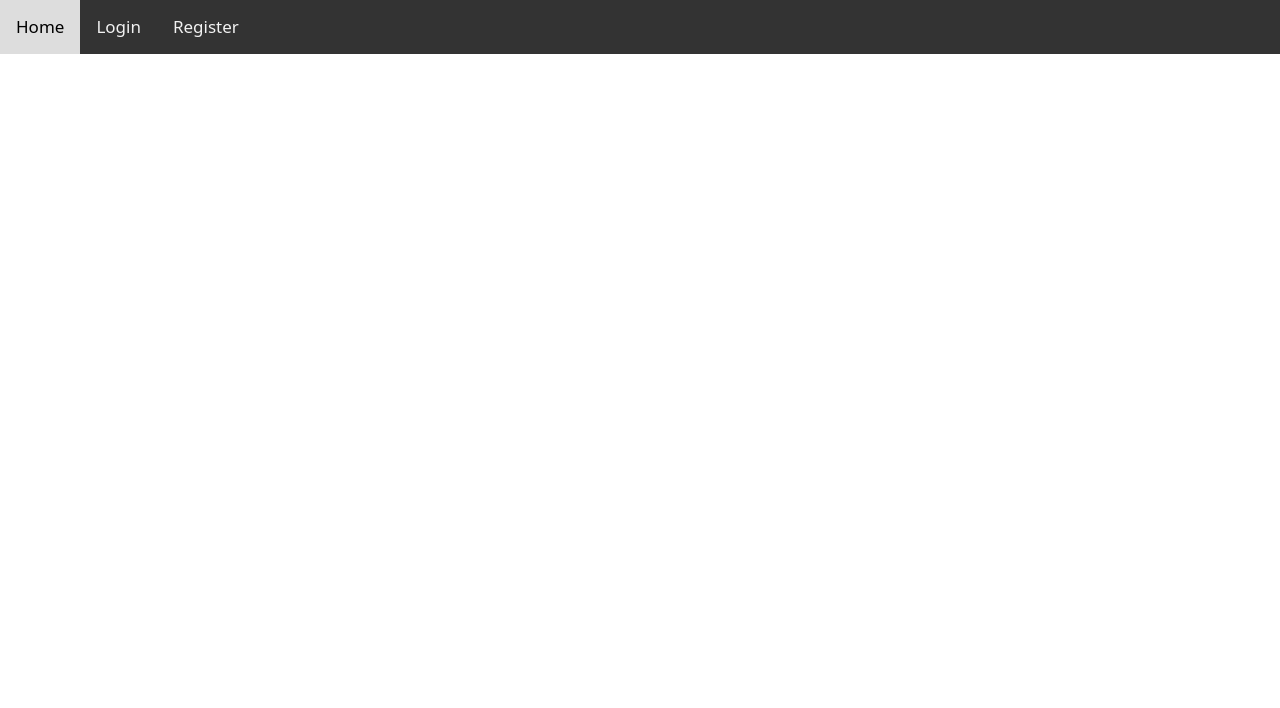
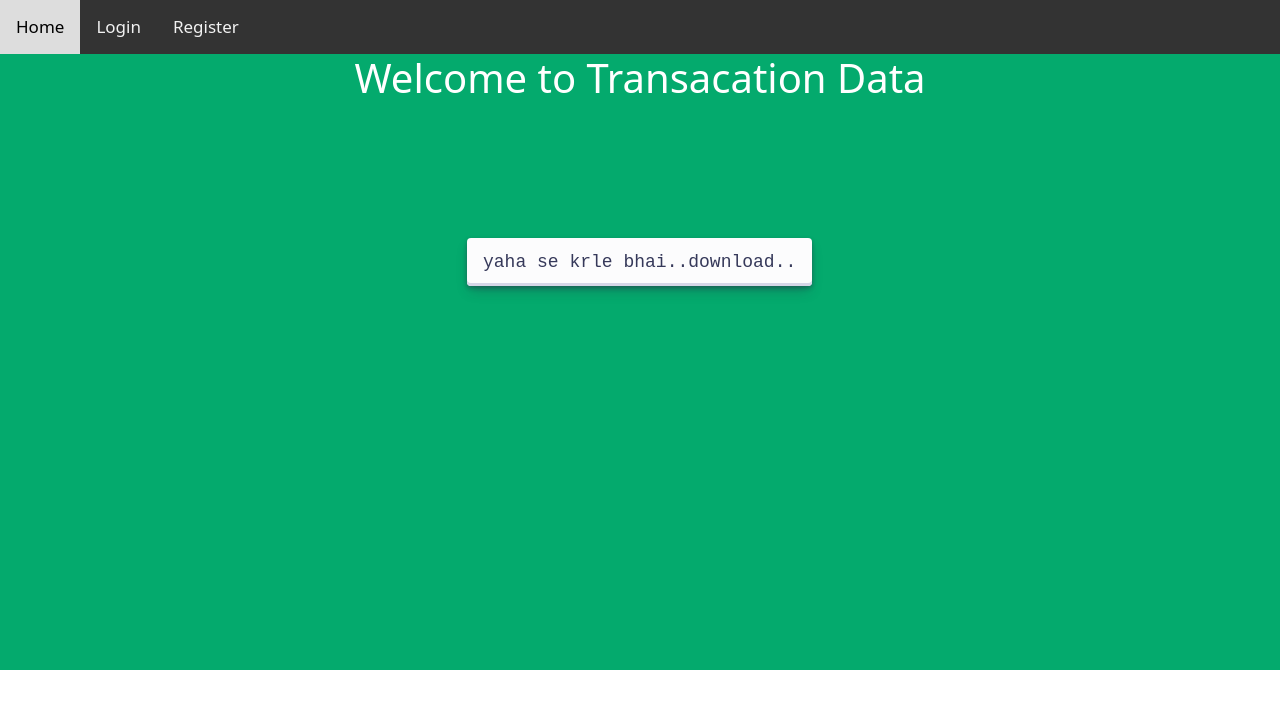
Before and after one commit to Tuneinfaisal/Account-app, a React (Create React App) app: page /TranPage in a window 1280 px wide. Shown: the top 708 px of the page. Built offline with nearby package versions, Linux system fonts and the light colour scheme.

Commit message:
Added Export to CSV file option by asif
Added some demo data to test the csv file running and getting stored in our local sytems..!
Created a Transaction Hub Page where data gets displayed from another part.

```diff
--- a/package.json
+++ b/package.json
@@ -8,6 +8,7 @@
     "@testing-library/user-event": "^13.5.0",
     "bootstrap": "^5.1.3",
     "react": "^17.0.2",
+    "react-csv": "^2.2.1",
     "react-dom": "^17.0.2",
     "react-router-dom": "^5.2.0",
     "react-scripts": "5.0.0",
--- a/src/App.js
+++ b/src/App.js
@@ -4,6 +4,7 @@ import { Switch,Route,Redirect } from "react-router-dom";
 import Home from "./Home";
 import Login from "./Login";
 import Register from "./Register"
+import TranPage from "./TranPage"
 
 export default () => {
     // const [token, setToken] = useState();
@@ -24,6 +25,9 @@ export default () => {
                 <Route exact path="/Register">
                     <Register/>
                 </Route>
+                <Route exact path="/TranPage">
+                    <TranPage/>
+                </Route>
 
             </Switch>
         </div>
--- a/src/Home.js
+++ b/src/Home.js
@@ -7,12 +7,10 @@ export default function home () {
             <h1>Welcome to Dashboard</h1>
         </div><div className="btns">
                 <button class="button-30" onClick={popMsg}>Passbook</button><br /><br />
-                {/* <button class="button-30" onClick={popTrans}>transaction</button> */}
             </div></><div>
-            <Link to="/Login" className="button-17">Login out</Link>
+                <Link to="/TranPage" className="button-30"> Transaction Page </Link>
+            <Link to="/Login" className="button-17">Log out</Link>
             <br/>
-
-
             </div></>
     )
     function popMsg()  {
--- a/src/Menu.css
+++ b/src/Menu.css
@@ -184,3 +184,19 @@
 .button-17:disabled {
   box-shadow: rgba(60, 64, 67, .3) 0 1px 3px 0, rgba(60, 64, 67, .15) 0 4px 8px 3px;
 }
+#root{
+  width: 100%;
+  padding-bottom: 30%;
+  background-color: #04aa6d;
+}
+#root > div > div:nth-child(3){
+  display: flex;
+  justify-content:center;
+  padding-top: 10%;
+}
+#root > div > div:nth-child(4) > a.button-30{
+  display: flex;
+  justify-content:center;
+  margin-right: 36%;
+  margin-top: 20px;
+}
--- a/src/Register.js
+++ b/src/Register.js
@@ -56,9 +56,7 @@ export default function Login({ setToken }) {
                     </div>
                 </form>
             </div>
-            <div class="text-center">
-                <h1>Work in processss</h1>
-            </div></>
+           </>
     )
 }
 Login.propTypes = {
--- /dev/null
+++ b/src/TranPage.js
@@ -0,0 +1,35 @@
+import React from "react";
+import { CSVLink } from "react-csv";
+
+const headers = [
+    { label: "Name", key: "Name" },
+    { label: "Balance", key: "Balance" },
+    { label: "Password", key: "Password" }
+  ];
+  const data = [
+    { Name: "ankit", Balance: 10000, Password: "abc" },
+    { Name: "nonganba", Balance: 20000, Password: "pqr" },
+    { Name: "faisal", Balance: 30000, Password: "lmn" },
+    { Name: "asif", Balance: 40000, Password: "xyz" }
+  ];
+  const csvreport = {
+    data: data,
+    headers: headers,
+    filename: 'Apna backend ka data.csv'
+  };
+{/* <>
+<li> Name: "ankit", Balance: 10000, Password: "abc"   </li>
+<li>  Name: "nonganba", Balance: 20000, Password: "pqr"   </li>
+<li> Name: "faisal", Balance: 30000, Password: "lmn"  </li>
+<li> Name: "asif", Balance: 40000, Password: "xyz"   </li></> */}
+
+
+
+ function home () {
+    return (<><div class="text-center">
+        <h1>Welcome to Transacation Data</h1>
+    </div><div classname="App">
+            <CSVLink {...csvreport} class="button-30"> yaha se krle bhai..download..</CSVLink>
+        </div></> )}
+
+export default home;
```
Also changed, not shown: 1 other file (tests, documents, lock files or other folders).
